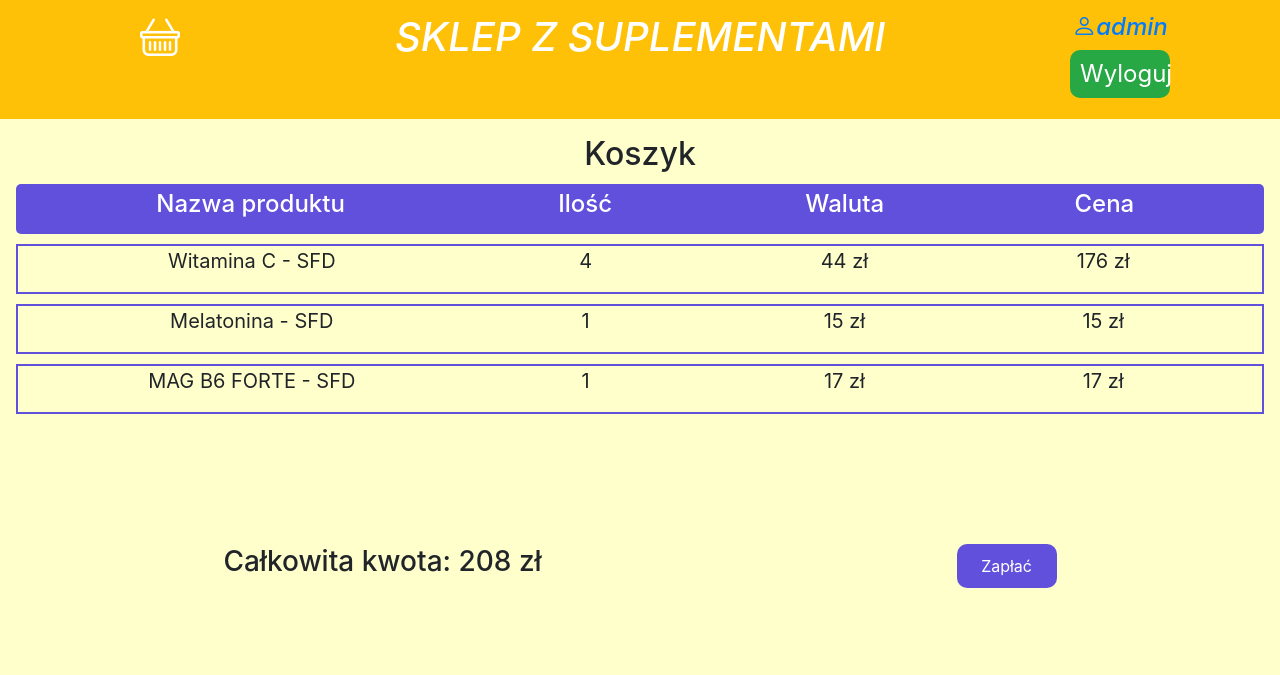
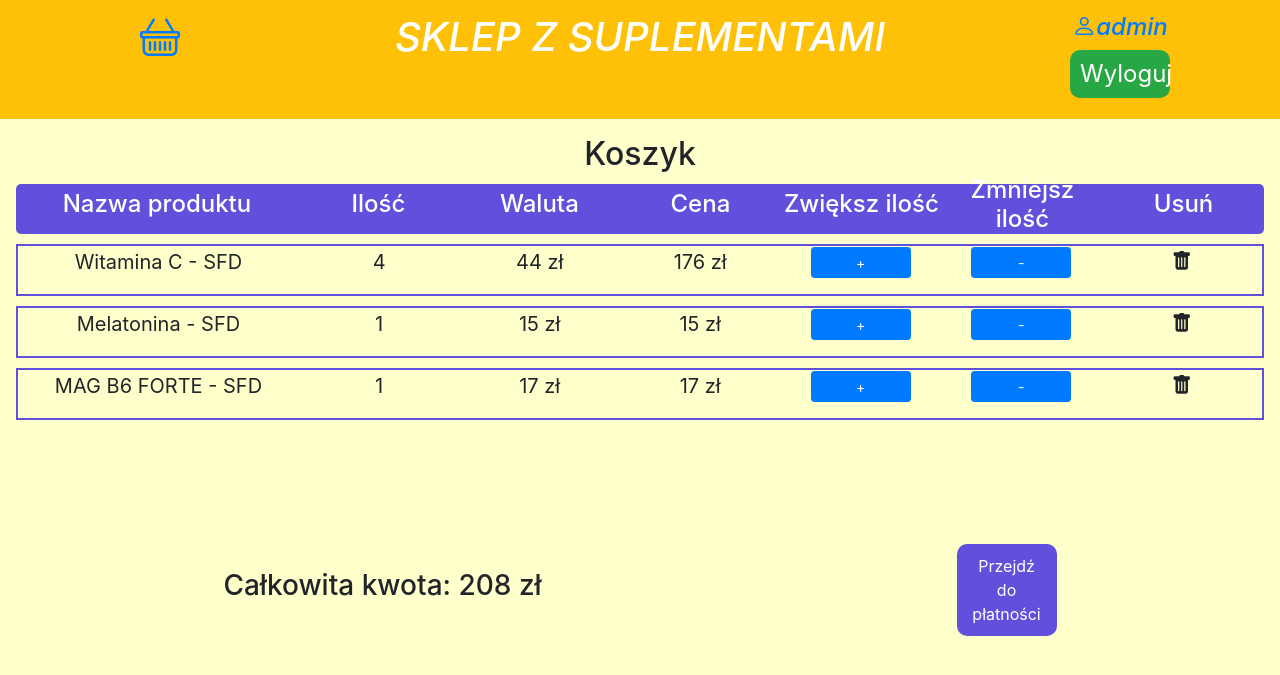
Before and after one commit to Kamill99/sklep_suplementacyjny, a Django app: page /koszyk/ in a window 1280 px wide. Shown: the top 675 px of the page. Run offline with Django 3.2, Linux system fonts and the light colour scheme; a user stored in the database is signed in; data comes from the database, SQL or seed files in the repository; both versions use the stored data as it was after the commit; some libraries are stand-ins or nearby versions.

Commit message:
Modyfikacja ilości produktów w koszyku

```diff
--- a/Main/models.py
+++ b/Main/models.py
@@ -100,12 +100,6 @@
         cena = sum([produkt.kwota for produkt in elementy_koszyka])
         return cena
 
-    # @property
-    # def liczba_produktow(self):
-    #     elementy_koszyka = self.cartitems.all()
-    #     ilosc = sum([produkt.ilosc for produkt in elementy_koszyka])
-    #     return ilosc
-
 
 class ElementKoszyka(models.Model):
     produkt = models.ForeignKey(Supplement, on_delete=models.CASCADE, related_name='items')
--- a/Main/static/css/style.css
+++ b/Main/static/css/style.css
@@ -231,6 +231,10 @@
     cursor: pointer;
 }
 
+.quantity_button{
+    background-color: #0c5460;
+}
+
 .pay-section{
     width: 100%;
     height: auto;
--- a/Main/templates/index.html
+++ b/Main/templates/index.html
@@ -35,7 +35,7 @@
 <body>
     <div class="row font-italic text-white">
         <div class="col-3 bg-warning d-none d-md-block">
-            <h1><span class="bi-basket"></span></h1>
+            <h1><a href="{% url 'koszyk' %}"><span class="bi-basket"></span></a></h1>
         </div>
         <div class="col-6 bg-warning d-none d-md-block">
             <h1> <a class="text-white" href="{% url 'index' %}"> SKLEP Z SUPLEMENTAMI </a></h1>
@@ -53,7 +53,7 @@
     </div>
     <div class="row font-italic text-white">
         <div class="col-3 bg-warning d-md-none">
-            <h3><span class="bi-basket"></span></h3>
+            <h3><a href="{% url 'koszyk' %}"><span class="bi-basket"></span></a></h3>
         </div>
         <div class="col-6 bg-warning d-md-none">
             <h4>SKLEP Z SUPLEMENTAMI</h4>
--- a/Main/templates/koszyk.html
+++ b/Main/templates/koszyk.html
@@ -36,7 +36,7 @@
 <body>
     <div class="row font-italic text-white bg-light">
         <div class="col-3 bg-warning d-none d-md-block">
-            <h1><span class="bi-basket"></span></h1>
+            <h1><a href="{% url 'koszyk' %}"><span class="bi-basket"></span></a></h1>
         </div>
         <div class="col-6 bg-warning d-none d-md-block">
             <h1> <a class="text-white" href="{% url 'index' %}"> SKLEP Z SUPLEMENTAMI </a></h1>
@@ -54,7 +54,7 @@
     </div>
     <div class="row font-italic text-white bg-light">
         <div class="col-3 bg-warning d-md-none">
-            <h3><span class="bi-basket"></span></h3>
+            <h3><a href="{% url 'koszyk' %}"><span class="bi-basket"></span></a></h3>
         </div>
         <div class="col-6 bg-warning d-md-none">
             <h4>SKLEP Z SUPLEMENTAMI</h4>
@@ -78,19 +78,25 @@
             <div class="name"><h4>Ilość</h4></div>
             <div class="name"><h4>Waluta</h4></div>
             <div class="name"><h4>Cena</h4></div>
+            <div class="name"><h4>Zwiększ ilość</h4></div>
+            <div class="name"><h4>Zmniejsz ilość</h4></div>
+            <div class="name"><h4>Usuń</h4></div>
         </div>
 
         <div class="itemContainer">
 
-            {% for item in items %}
+            {% for suplement in items %}
             <div class="item">
               <div class="iteminfo">
-                <p>{{item.produkt.nazwa}} - {{ item.produkt.producent }}</p>
+                <p>{{suplement.produkt.nazwa}} - {{ suplement.produkt.producent }}</p>
               </div>
 
-              <div class="name"><p>{{item.ilosc}}</p></div>
-              <div class="name"><p>{{item.produkt.cena}}</p></div>
-              <div class="name"><p>{{item.kwota}} zł</p></div>
+              <div class="name"><p>{{suplement.ilosc}}</p></div>
+              <div class="name"><p>{{suplement.produkt.cena}}</p></div>
+              <div class="name"><p>{{suplement.kwota}} zł</p></div>
+              <div class="name"><p><button class="btn btn-primary btn-sm">+</button></p></div>
+              <div class="name"><p><button class="btn btn-primary btn-sm">-</button></p></div>
+              <div class="name"><p><span class="bi bi-trash-fill"></span></p></div>
             </div>
 
             {% endfor %}
@@ -98,43 +104,43 @@
 
         <div class="pay-section">
         <h3>Całkowita kwota: {{cart.kompletna_kwota}} zł</h3>
-        <button onclick = "makePayment()" >Zapłać</button>
+        <button>Przejdź do płatności</button>
         </div>
     </div>
 
-    <script src="https://checkout.flutterwave.com/v3.js"></script>
-<script>
-
-let cart_total = "{{cart.total_price}}"
-let cart_id = "{{cart.id}}"
-
-
-  function makePayment() {
-    FlutterwaveCheckout({
-      public_key: "FLWPUBK_TEST-PUBLIC KEY",
-      tx_ref: "titanic-48981487343MDI0NzMx",
-      amount: cart_total,
-      currency: "USD",
-      payment_options: "card, mobilemoneyghana, ussd",
-      redirect_url: "http://127.0.0.1:8000/confirm_payment/"+cart_id,
-      meta: {
-        consumer_id: 23,
-        consumer_mac: "92a3-912ba-1192a",
-      },
-      customer: {
-        email: "rose@unsinkableship.com",
-        phone_number: "08102909304",
-        name: "{{request.user.username}}",
-      },
-      customizations: {
-        title: "My Shop",
-        description: "Buy with ease",
-        logo: "https://www.logolynx.com/images/logolynx/22/2239ca38f5505fbfce7e55bbc0604386.jpeg",
-      },
-    });
-  }
-
-</script>
+{#    <script src="https://checkout.flutterwave.com/v3.js"></script>#}
+{#    <script>#}
+{##}
+{#    let cart_total = "{{cart.total_price}}"#}
+{#    let cart_id = "{{cart.id}}"#}
+{##}
+{##}
+{#    function makePayment() {#}
+{#      FlutterwaveCheckout({#}
+{#          public_key: "FLWPUBK_TEST-PUBLIC KEY",#}
+{#          tx_ref: "titanic-48981487343MDI0NzMx",#}
+{#          amount: cart_total,#}
+{#          currency: "PLN",#}
+{#          payment_options: "card, mobilemoneyghana, ussd",#}
+{#          redirect_url: "http://127.0.0.1:8000/confirm_payment/"+cart_id,#}
+{#          meta: {#}
+{#            consumer_id: 23,#}
+{#            consumer_mac: "92a3-912ba-1192a",#}
+{#          },#}
+{#          customer: {#}
+{#            email: "rose@unsinkableship.com",#}
+{#            phone_number: "08102909304",#}
+{#            name: "{{request.user.username}}",#}
+{#          },#}
+{#          customizations: {#}
+{#            title: "My Shop",#}
+{#            description: "Buy with ease",#}
+{#            logo: "https://www.logolynx.com/images/logolynx/22/2239ca38f5505fbfce7e55bbc0604386.jpeg",#}
+{#          },#}
+{#        });#}
+{#      }#}
+{##}
+{#    </script>#}
 
 </body>
 </html>
--- a/Main/templates/main.html
+++ b/Main/templates/main.html
@@ -35,7 +35,7 @@
 <body>
     <div class="row font-italic text-white bg-light">
         <div class="col-3 bg-warning d-none d-md-block">
-            <h1><span class="bi-basket"></span></h1>
+            <h1><a href="{% url 'koszyk' %}"><span class="bi-basket"></span></a></h1>
         </div>
         <div class="col-6 bg-warning d-none d-md-block">
             <h1> <a class="text-white" href="{% url 'index' %}"> SKLEP Z SUPLEMENTAMI </a></h1>
@@ -53,7 +53,7 @@
     </div>
     <div class="row font-italic text-white bg-light">
         <div class="col-3 bg-warning d-md-none">
-            <h3><span class="bi-basket"></span></h3>
+            <h3><a href="{% url 'koszyk' %}"><span class="bi-basket"></span></a></h3>
         </div>
         <div class="col-6 bg-warning d-md-none">
             <h4>SKLEP Z SUPLEMENTAMI</h4>
--- a/Main/templates/produkty.html
+++ b/Main/templates/produkty.html
@@ -12,7 +12,6 @@
         {% if kategoria_suplement %}
             {% for suplement in kategoria_suplement %}
                     <p><a href="/kategoria/{{ suplement.id }}" class="text-left"> {{ suplement.nazwa }} </a></p>
-{#                        - {{ suplement.producent }} <img style="height: 10%" src="{{suplement.foto.foto.url}}">#}
             {% endfor %}
         {% else %}
 
--- a/Main/templates/suplement.html
+++ b/Main/templates/suplement.html
@@ -23,6 +23,5 @@
         {% endif %}
         {% endblock suplement %}
     </div>
-{#<script src="{% static 'js/script.js' %}"></script>#}
 </body>
 </html>
```
Also changed, not shown: Main/templates/edycja_profilu.html (+6 -3 lines), Main/templates/profil.html (+6 -3 lines), Main/templates/zmiana_hasla.html (+6 -3 lines), Main/templates/zmienione_haslo.html (+6 -3 lines), db.sqlite3.
